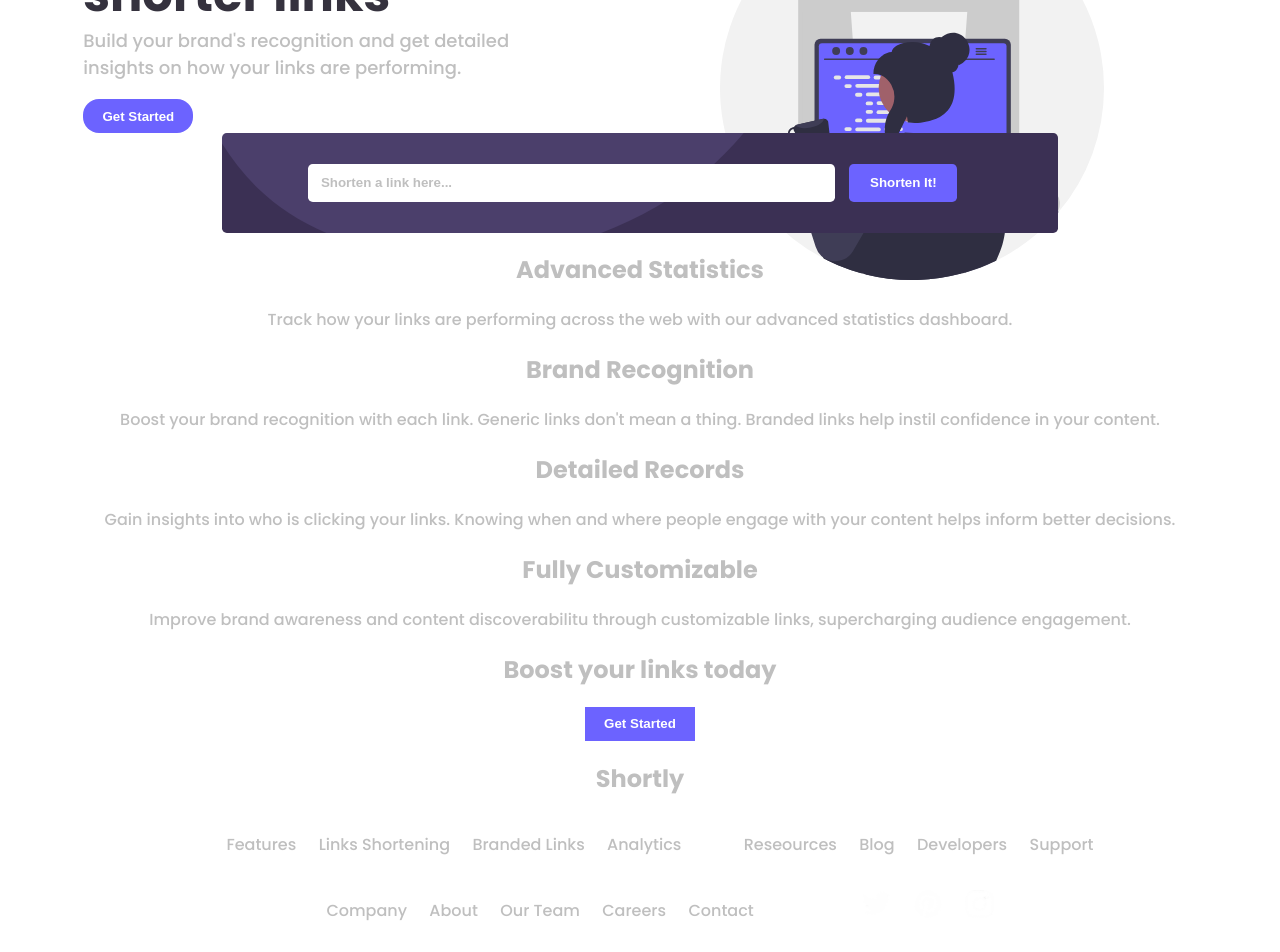
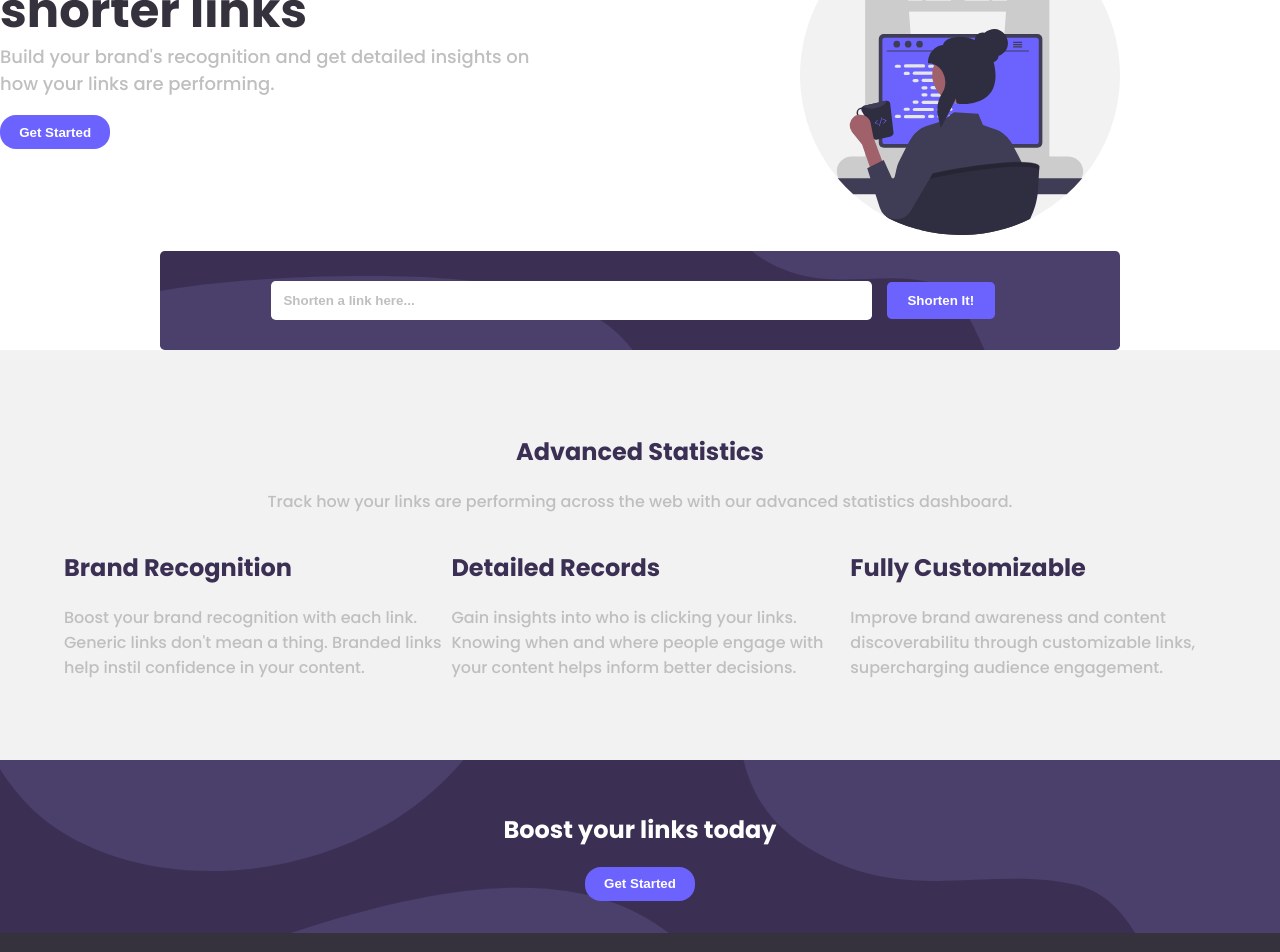
Before and after one commit to romeiro-bru/url-shortening, a React (Create React App) app: page / in a window 1280 px wide. Shown: the part 200-1152 px from the top of the page. Built offline with nearby package versions, Linux system fonts and the light colour scheme.

Commit message:
Style description area and footer

```diff
--- a/src/App.css
+++ b/src/App.css
@@ -5,24 +5,25 @@
   --secondary-color: #3b3054;
   --text: #bfbfbf;
   --text-dark: #35323e;
+  --gray: #f2f2f2;
   --gray-violet: hsl(257, 7%, 63%);
+  --cyan: hsl(180, 66%, 49%);
 }
 
 body {
   margin: 0;
-  background-image: url(assets/images/undraw_pc.svg);
-  background-repeat: no-repeat;
-  background-size: 30%;
-  background-position-x: 45rem;
-  background-position-y: 6rem;
   font-family: 'Poppins', sans-serif;
   color: var(--text);
+  z-index: 1;
 }
+
 header {
   display: flex;
   justify-content: space-between;
+  margin-bottom: 3rem;
 }
 header h2 {
+  padding-left: 3rem;
   color: var(--text-dark);
   margin: 0;
 }
@@ -38,6 +39,8 @@ li {
 }
 
 .login {
+  position: absolute;
+  right: 9.5rem;
   display: inline;
   align-self: center;
 }
@@ -60,17 +63,17 @@ li {
   color: white;
 }
 
-main {
-  width: 87%;
-  margin-right: auto;
-  margin-left: auto;
-}
-
 .banner {
+  height: 42vh;
+  background-image: url(assets/images/undraw_pc.svg);
+  background-repeat: no-repeat;
+  background-size: 25%;
+  background-position-x: 50rem;
+  background-position-y: 0rem;
   text-align: left;
-  width: 43%;
 }
 .banner h1 {
+  width: 41%;
   margin-bottom: 0rem;
   font-weight: 700;
   color: var(--text-dark);
@@ -79,6 +82,7 @@ main {
 }
 
 .banner p {
+  width: 43%;
   margin-top: 0rem;
   font-weight: 500;
   font-size: 1.125rem;
@@ -104,17 +108,21 @@ input::placeholder {
   font-weight: 700;
 }
 
-.banner button, header button {
+.get-started, header button {
   border-radius: 1rem;
 }
 
 .input-box {
+  /* position: absolute; */
+  background-color: var(--secondary-color);
+  background-image: url(assets/images/bg-shorten-desktop.svg);
+  background-size: cover;
+  top: 67%;
   padding: 1.9rem 0rem;
   width: 75%;
   margin-right: auto;
   margin-left: auto;
-  background-image: url(assets/images/bg-boost-desktop.svg);
-  background-color: var(--secondary-color);
+
   border-radius: 0.3rem;
 }
 .input-box button {
@@ -122,3 +130,46 @@ input::placeholder {
   border-radius: 0.3rem;
   margin: 0 0.9rem;
 }
+
+.background {
+  padding: 4rem;
+  background-color: var(--gray);
+}
+
+.description-box {
+  display: flex;
+  text-align: left;
+}
+
+.description-box h2, .background h1 {
+  color: var(--secondary-color)
+}
+
+.purple-bg {
+  background-color: var(--secondary-color);
+  background-image: url(assets/images/bg-boost-desktop.svg);
+  background-size: cover;
+
+  color: white;
+  padding: 2rem 0rem;
+}
+
+footer {
+  text-align: left;
+  display: flex;
+  padding: 3rem;
+  background-color: var(--text-dark);
+}
+
+footer ul {
+  display: block;
+}
+
+.icons {
+  display: flex;
+}
+
+.bold {
+  font-weight: 700;
+  color: white;
+}
```
